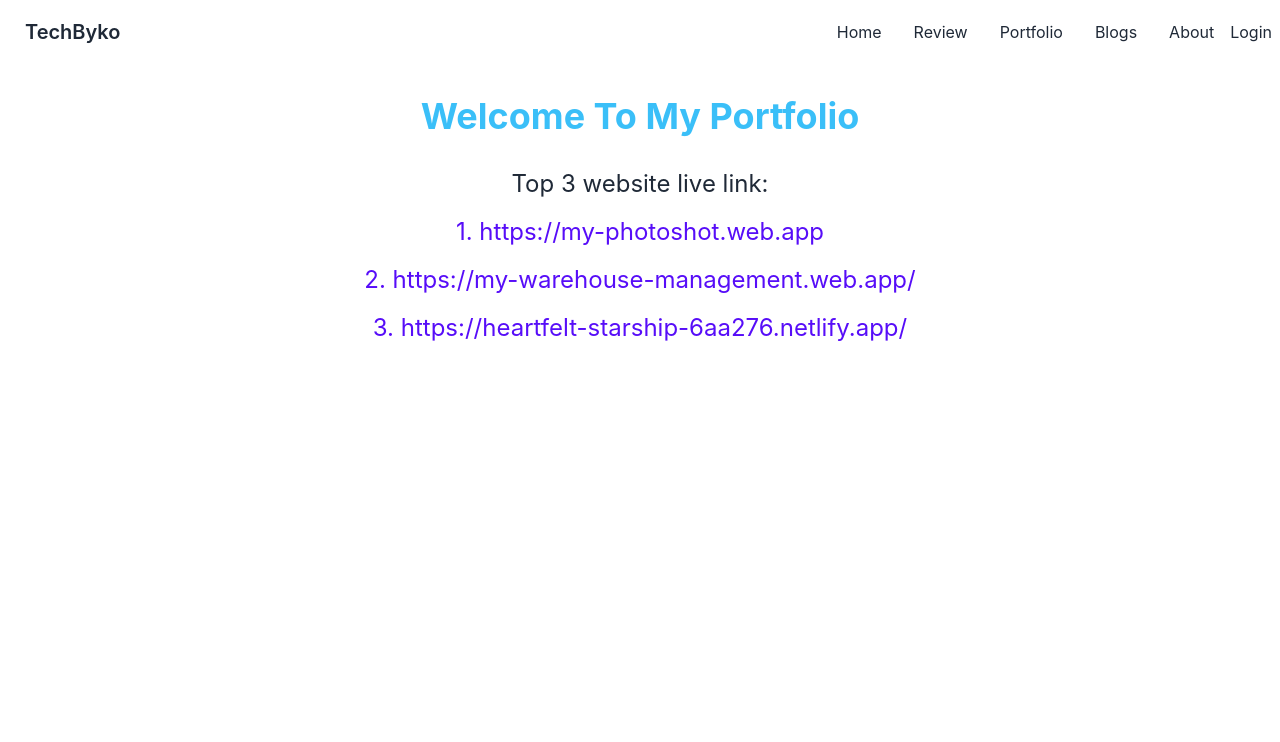
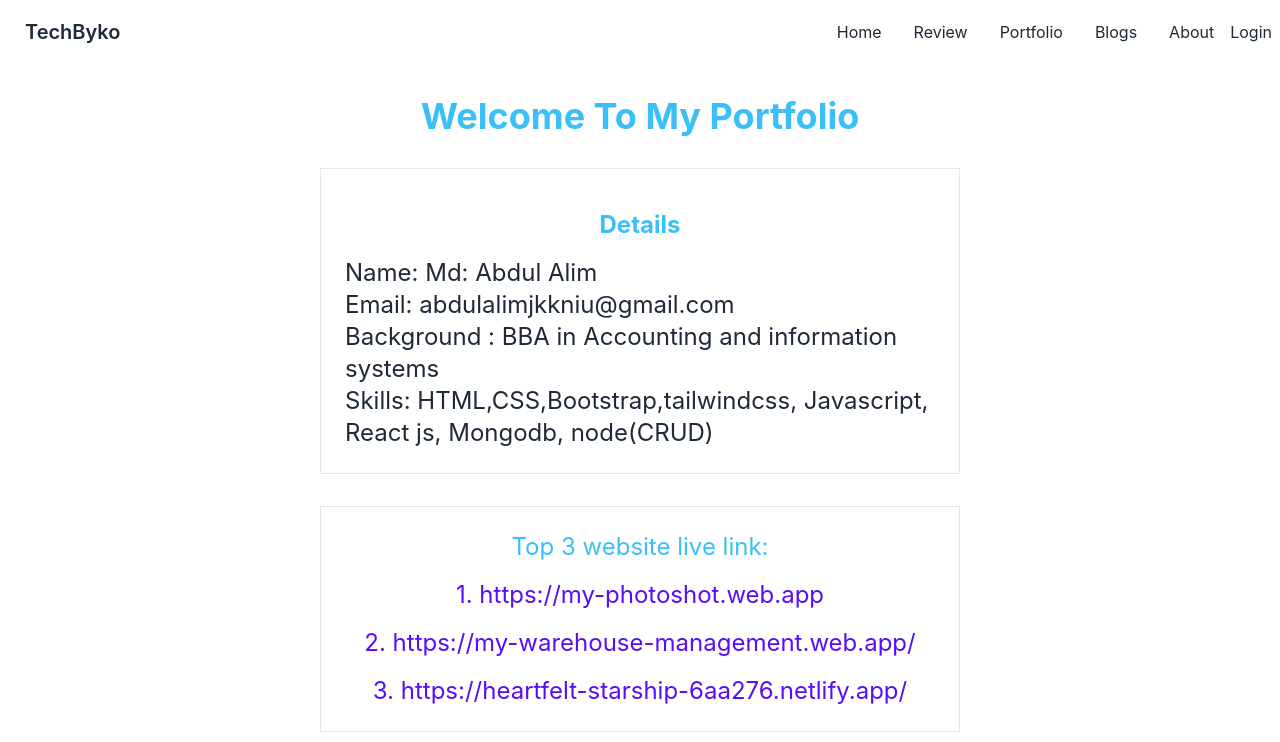
Before and after one commit to Abdullajkkniu/manufacturer-client-assign-12, a React (Create React App) app: page /portfolio in a window 1280 px wide. Shown: the top 742 px of the page. Built offline with nearby package versions, Linux system fonts and the light colour scheme; no server answers.

Commit message:
added portfolio

```diff
--- a/src/Pages/MyPortfolio.js
+++ b/src/Pages/MyPortfolio.js
@@ -4,11 +4,22 @@ const MyPortfolio = () => {
     return (
         <div>
             <h1 className='text-center text-4xl text-info font-bold my-8'>Welcome To My Portfolio</h1>
-            <h1 className='text-center text-2xl'>Top 3 website live link:</h1>
+            <div className='border mx-auto w-1/2 p-6 container'>
+                <h1 className='text-center my-4 text-info font-bold text-2xl'>Details</h1>
+            <h1 className="text-bold text-2xl">Name: Md: Abdul Alim</h1>
+            <h1 className="text-bold text-2xl">Email: abdulalimjkkniu@gmail.com</h1>
+            <h1 className="text-bold text-2xl">Background : BBA in Accounting and information systems</h1>
+            <h1 className="text-bold text-2xl">Skills: HTML,CSS,Bootstrap,tailwindcss, Javascript, React js, Mongodb, node(CRUD)</h1>
+
+            </div>
+
+            <div className='border w-1/2 p-6 my-8 mx-auto container'>
+            <h1 className='text-center text-2xl text-info'>Top 3 website live link:</h1>
 
             <p className='text-primary text-2xl block text-center  mx-auto pt-4'>1. <a  href="https://my-photoshot.web.app">https://my-photoshot.web.app</a></p>
             <p className='text-primary text-center block  mx-auto pt-4 text-2xl'>2. <a  href="https://my-photoshot.web.app"> https://my-warehouse-management.web.app/</a></p>
             <p className='text-primary block text-center  mx-auto pt-4 text-2xl'>3. <a  href="https://my-photoshot.web.app">https://heartfelt-starship-6aa276.netlify.app/</a></p>
+            </div>
         </div>
     );
 };
```
